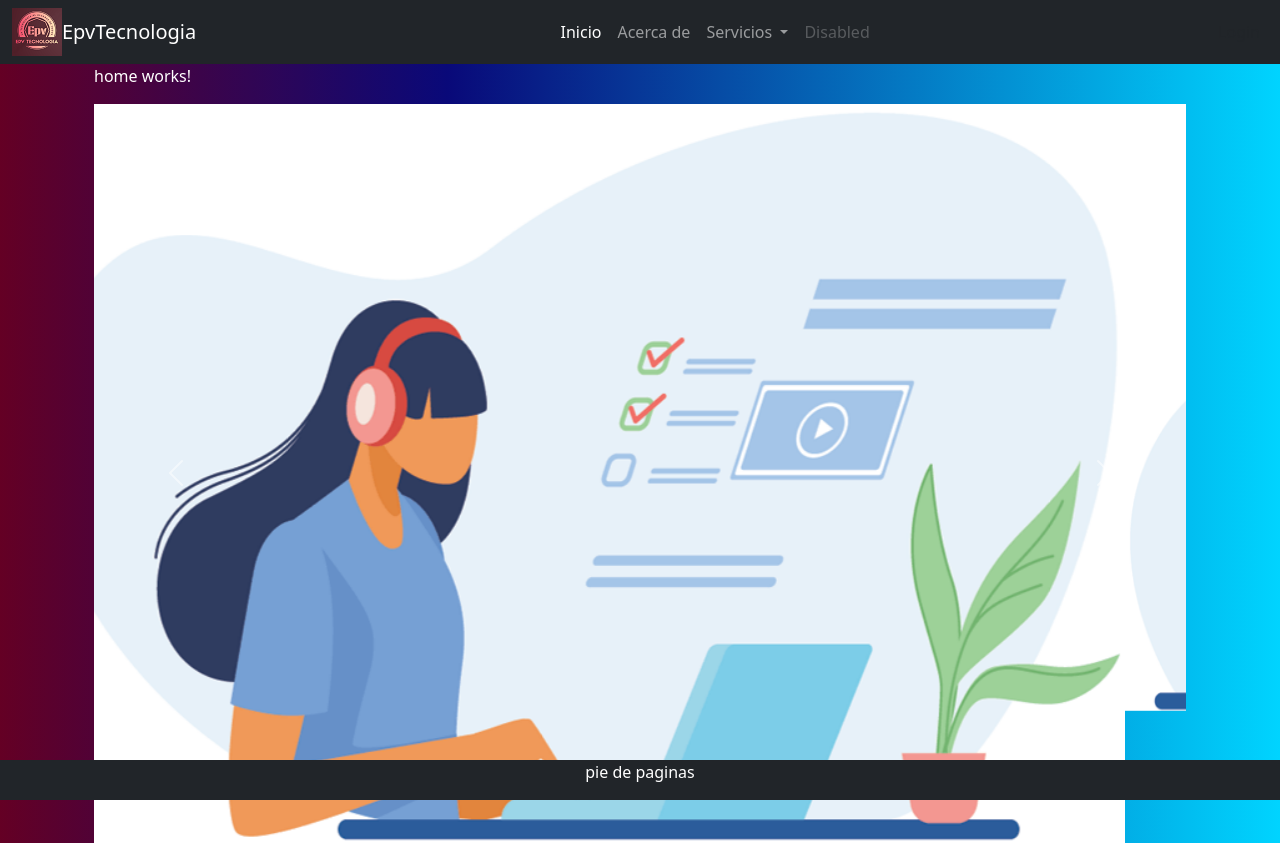
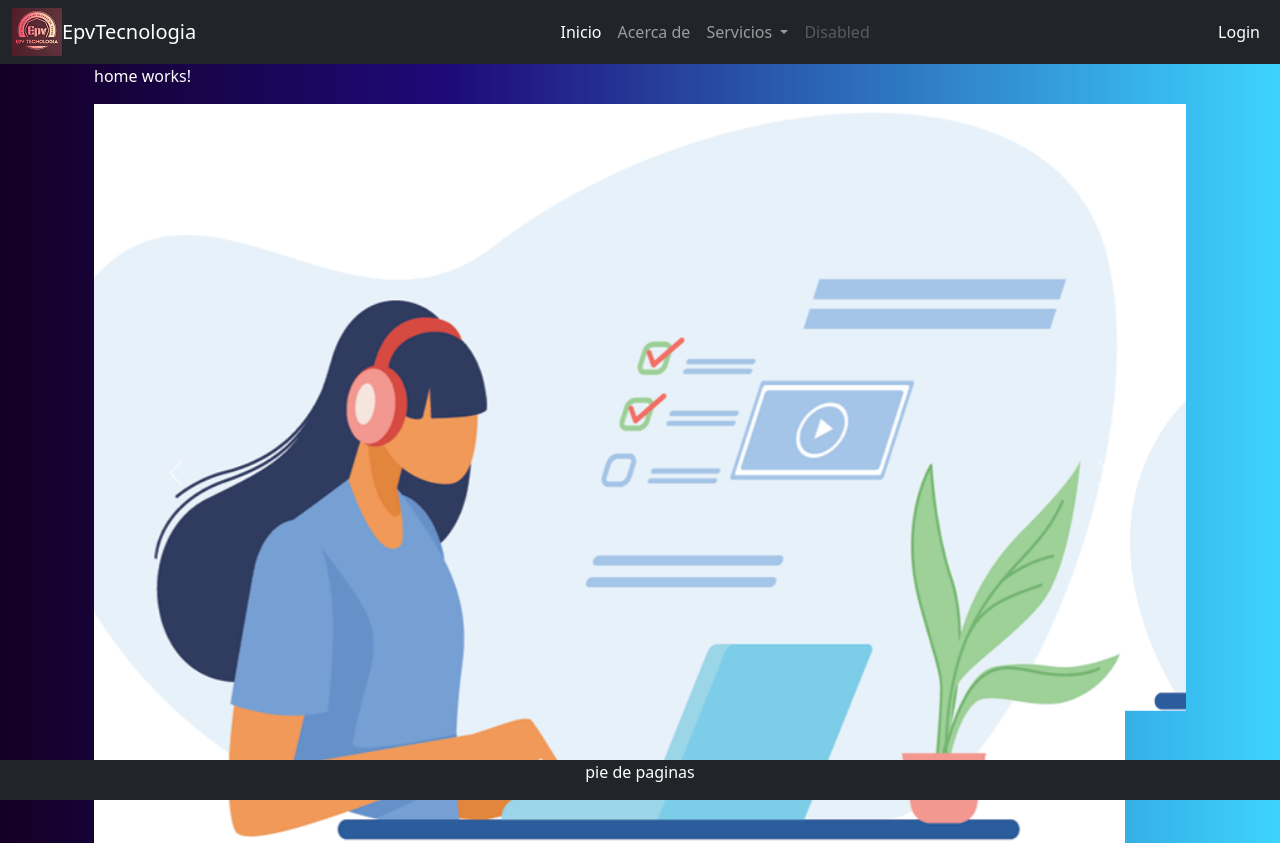
Before and after one commit to edwinparrales/portafolio, an Angular app: page /inicio in a window 1280 px wide. Built offline with nearby package versions, Linux system fonts and the light colour scheme.

Commit message:
Iniciando el portafolio web

```diff
--- a/src/app/app.component.html
+++ b/src/app/app.component.html
@@ -33,7 +33,7 @@
       </ul>
 
     </div>
-    <div class="pe-2 ms-0 ">
+    <div class="pe-2 ms-0 text-white">
       <li class="navbar-nav nav-item"><a>Login</a></li>
     </div>
 
--- a/src/styles.css
+++ b/src/styles.css
@@ -4,7 +4,7 @@ body{
   margin: auto;
   box-sizing: border-box;
 
-  background: linear-gradient(90deg, rgba(100,0,36,1) 0%, rgba(9,9,121,1) 35%, rgba(0,212,255,1) 100%) !important;
+  background: linear-gradient(90deg, rgba(20,0,36,1) 0%, rgba(30,9,121,1) 35%, rgba(60,212,255,1) 100%) !important;
 
 
 }
```
